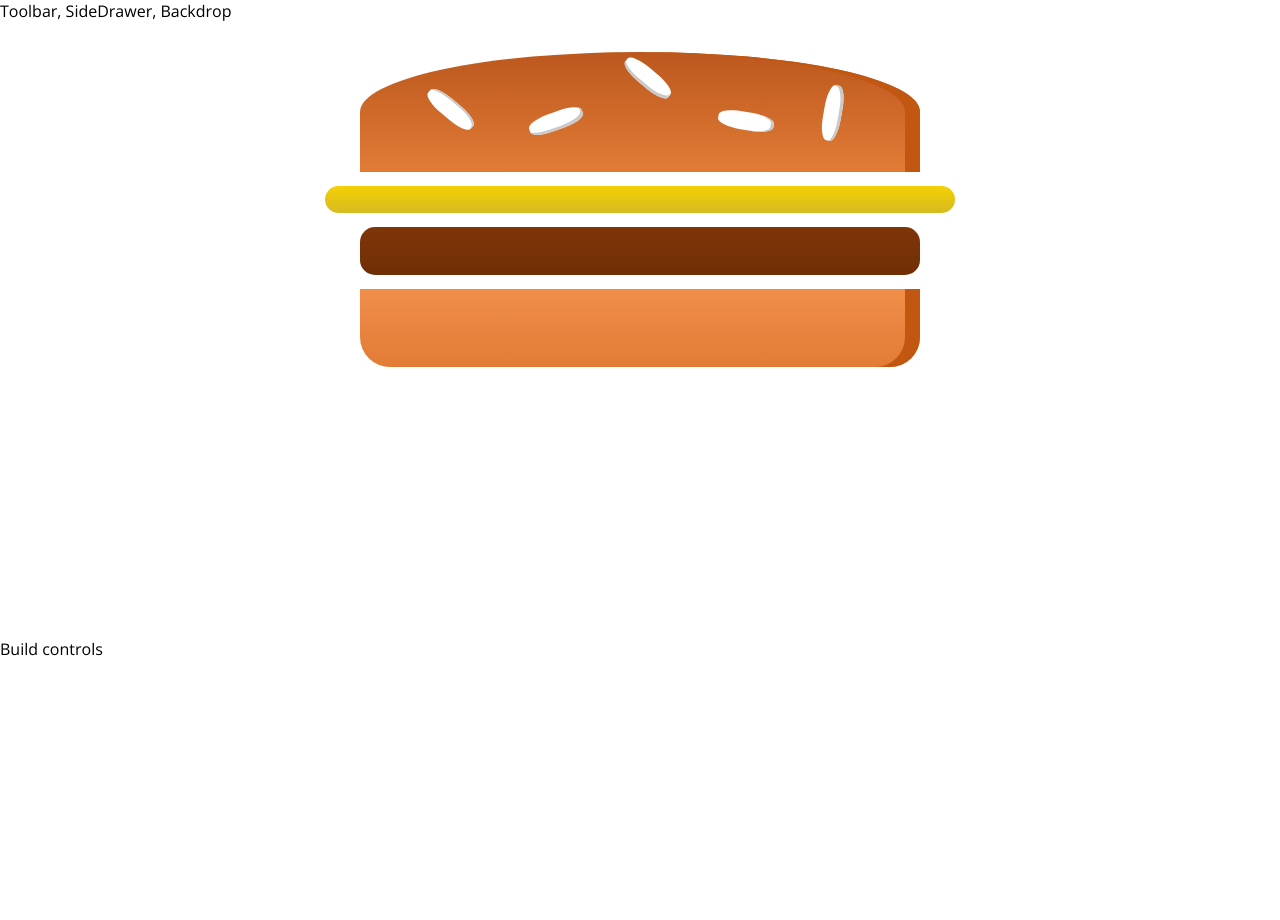
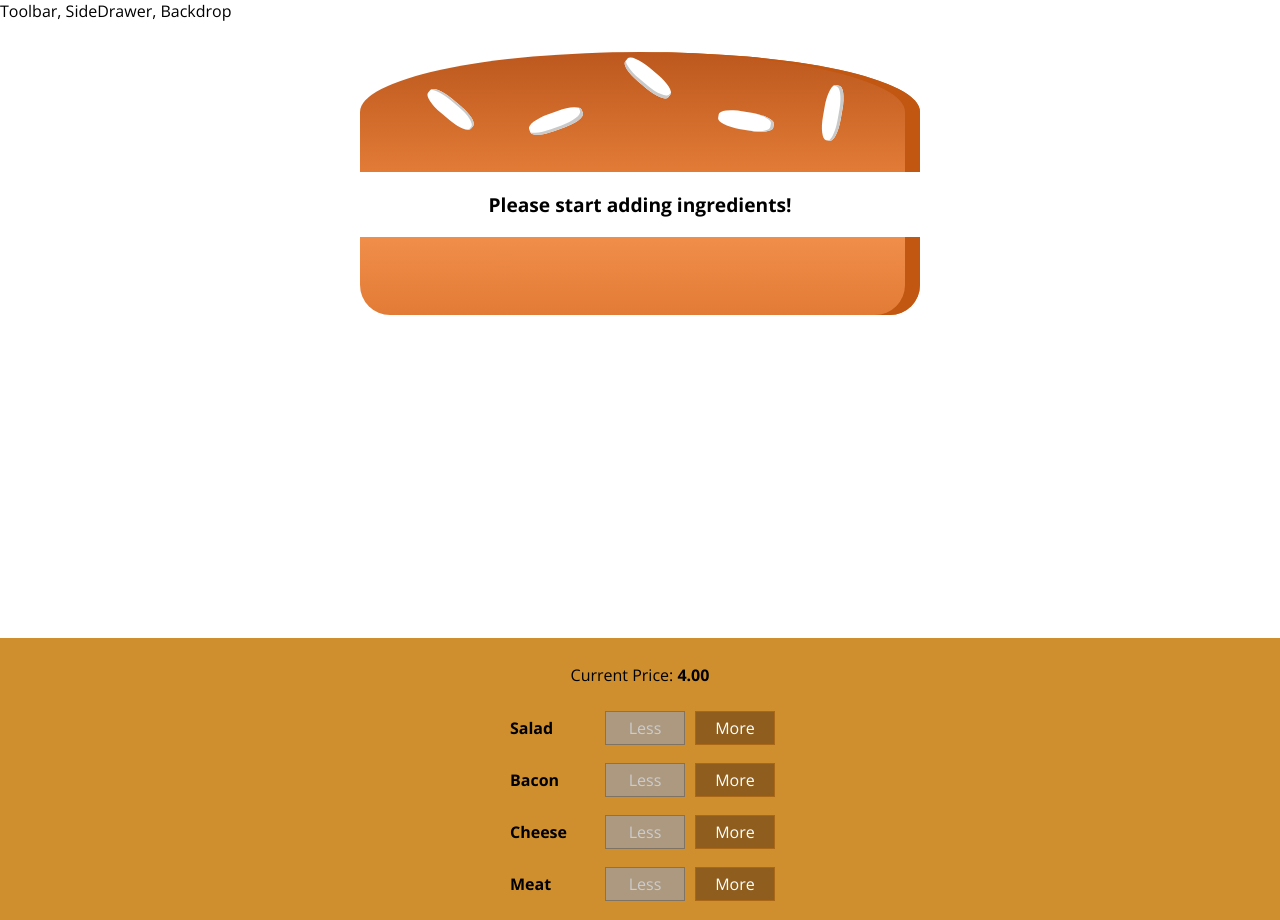
Before and after one commit to fabiogc1989/burger-builder-starting-setup, a React app: page / in a window 1280 px wide. Before the commit the page ends 800 px from the top, so only its background shows below. Built offline with nearby package versions, Linux system fonts and the light colour scheme.

Commit message:
Add BuildControls

```diff
--- /dev/null
+++ b/src/components/Burger/BuildControls/BuildControl/BuildControl.css
@@ -0,0 +1,56 @@
+.BuildControl {
+    display: flex;
+    justify-content: space-between;
+    align-items: center;
+    margin: 5px 0;
+}
+
+.BuildControl button {
+    display: block;
+    font: inherit;
+    padding: 5px;
+    margin: 0 5px;
+    width: 80px;
+    border: 1px solid #AA6817;
+    cursor: pointer;
+    outline: none;
+}
+
+.BuildControl button:disabled {
+    background-color: #AC9980;
+    border: 1px solid #7E7365;
+    color: #ccc;
+    cursor: default;
+}
+
+.BuildControl button:hover:disabled {
+    background-color: #AC9980;
+    color: #ccc;
+    cursor: not-allowed;
+}
+
+.Label {
+    padding: 10px;
+    font-weight: bold;
+    width: 80px;
+}
+
+.BuildControl .Less {
+    background-color: #D39952;
+    color: white;
+}
+
+.BuildControl .More {
+    background-color: #8F5E1E;
+    color: white;
+}
+
+.BuildControl .Less:hover, .BuildControl .Less:active {
+    background-color: #DAA972;
+    color: white;
+}
+
+.BuildControl .More:hover,.BuildControl .More:active {
+    background-color: #99703F;
+    color: white;
+}
--- /dev/null
+++ b/src/components/Burger/BuildControls/BuildControl/BuildControl.js
@@ -0,0 +1,18 @@
+import React from 'react';
+
+import classes from './BuildControl.css';
+
+const buildControl = props => (
+    <div className={classes.BuildControl}>
+        <div className={classes.Label}>{props.label}</div>
+        <button
+            className={classes.Less}
+            onClick={props.removed}
+            disabled={props.disabled}>Less</button>
+        <button
+            className={classes.More}
+            onClick={props.added}>More</button>
+    </div>
+);
+
+export default buildControl;
--- /dev/null
+++ b/src/components/Burger/BuildControls/BuildControls.css
@@ -0,0 +1,10 @@
+.BuildControls{
+    width: 100%;
+    background-color: #CF8F2E;
+    display: flex;
+    flex-flow: column;
+    align-items: center;
+    box-shadow: 0 2px 1px #ccc;
+    margin: auto;
+    padding: 10px 0;
+}
--- /dev/null
+++ b/src/components/Burger/BuildControls/BuildControls.js
@@ -0,0 +1,27 @@
+import React from 'react';
+
+import classes from './BuildControls.css';
+import BuildControl from './BuildControl/BuildControl';
+
+const controls = [
+    { label: 'Salad', type: 'salad' },
+    { label: 'Bacon', type: 'bacon' },
+    { label: 'Cheese', type: 'cheese' },
+    { label: 'Meat', type: 'meat' }
+];
+
+const buildControls = props => (
+    <div className={classes.BuildControls}>
+        <p>Current Price: <strong>{props.price.toFixed(2)}</strong></p>
+        {controls.map(ctrl => (
+            <BuildControl
+                key={ctrl.label}
+                label={ctrl.label}
+                added={() => props.ingredientAdded(ctrl.type)}
+                removed={() => props.ingredientRemoved(ctrl.type)}
+                disabled={props.disabled[ctrl.type]} />
+        ))}
+    </div>
+);
+
+export default buildControls;
--- a/src/components/Burger/Burger.js
+++ b/src/components/Burger/Burger.js
@@ -4,11 +4,20 @@
 import BurgerIngredient from './BurgerIngredient/BurgerIngredient';
 
 const burger = props => {
+    let transformedIngredients = Object.keys(props.ingredients)
+    .map(igKey => {
+        return [...Array(props.ingredients[igKey])].map((_, i) => <BurgerIngredient key={igKey + i} type={igKey} />);
+    })
+    .reduce((arr, el) => arr.concat(el), []);
+
+    if (transformedIngredients.length === 0) {
+        transformedIngredients = <p>Please start adding ingredients!</p>
+    }
+
     return (
         <div className={classes.Burger}>
             <BurgerIngredient type="bread-top" />
-            <BurgerIngredient type="cheese" />
-            <BurgerIngredient type="meat" />
+            {transformedIngredients}
             <BurgerIngredient type="bread-bottom" />
         </div>
     );
--- a/src/containers/BurgerBuilder/BurgerBuilder.js
+++ b/src/containers/BurgerBuilder/BurgerBuilder.js
@@ -2,13 +2,70 @@
 
 import Aux from '../../hoc/Auxiliary';
 import Burger from '../../components/Burger/Burger';
+import BuildControls from '../../components/Burger/BuildControls/BuildControls';
+
+const INGREDIENT_PRICES = {
+    salad: 0.5,
+    cheese: 0.4,
+    meat: 1.3,
+    bacon: 0.7
+}
 
 class BurgerBuilder extends Component {
+    // constructor(props){
+    //     super(props);
+    //     this.state = {...};
+    // }
+    state = {
+        ingredients: {
+            salad: 0,
+            bacon: 0,
+            cheese: 0,
+            meat: 0
+        },
+        totalPrice: 4
+    }
+
+    addIngredientHandler = (type) => {
+        const oldCounter = this.state.ingredients[type];
+        const updatedCounter = oldCounter + 1;
+        const updatedIngredients = { ...this.state.ingredients };
+        updatedIngredients[type] = updatedCounter;
+        const priceAddition = INGREDIENT_PRICES[type];
+        const oldPrice = this.state.totalPrice;
+        const newPrice = oldPrice + priceAddition;
+        this.setState({totalPrice: newPrice, ingredients: updatedIngredients});
+    }
+
+    removeIngredientHandler = (type) => {
+        const oldCounter = this.state.ingredients[type];
+
+        if (oldCounter <= 0) {
+            return;
+        }
+
+        const updatedCounter = oldCounter - 1;
+        const updatedIngredients = { ...this.state.ingredients };
+        updatedIngredients[type] = updatedCounter;
+        const priceDeduction = INGREDIENT_PRICES[type];
+        const oldPrice = this.state.totalPrice;
+        const newPrice = oldPrice - priceDeduction;
+        this.setState({totalPrice: newPrice, ingredients: updatedIngredients});
+    }
+
     render () {
+        const disabledInfo = {...this.state.ingredients};
+        for (let key in disabledInfo) {
+            disabledInfo[key] = disabledInfo[key] <= 0;
+        }
         return (
             <Aux>
-                <Burger />
-                <div>Build controls</div>
+                <Burger ingredients={this.state.ingredients} />
+                <BuildControls
+                    price={this.state.totalPrice}
+                    ingredientAdded={this.addIngredientHandler}
+                    ingredientRemoved={this.removeIngredientHandler}
+                    disabled={disabledInfo} />
             </Aux>
         );
     }
```
Also changed, not shown: 1 other file (tests, documents, lock files or other folders).
